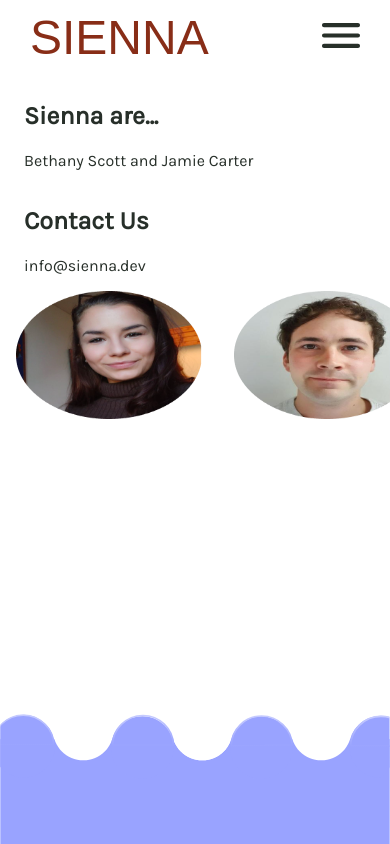
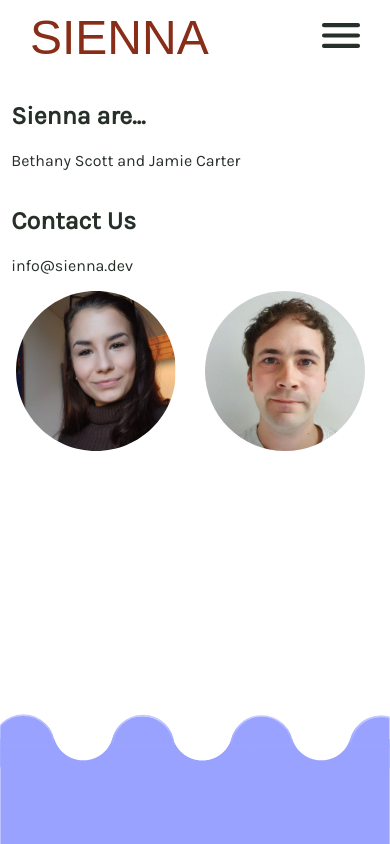
Before and after one commit to sienna-development/sienna-website, a Next.js app: page /contact in a window 390 px wide. Shown: the top 844 px of the page. Built offline with nearby package versions, Linux system fonts and the light colour scheme; a web font is replaced by a local one.

Commit message:
Improve responsivity of contacts page with svg files - still needs for small iphone..

```diff
--- a/pages/contact.js
+++ b/pages/contact.js
@@ -17,8 +17,8 @@ export default function Contact() {
             </div>
 
             <div className={styles.images}>
-              <img src="/images/bs-profile.png" />
-              <img src="/images/jc-profile.png" className={styles.jcImg}/>
+              <img src="/images/bs-profile.svg" />
+              <img src="/images/jc-profile.svg" className={styles.jcImg}/>
             </div>
         </div>
         <img src="/images/waves.svg" className={styles.waves}/>
--- a/styles/contact.module.css
+++ b/styles/contact.module.css
@@ -46,7 +46,7 @@
 
 @media only screen and (max-width: 1140px) {
   .info {
-    left: 1rem;
+    left: 0.2rem;
     flex-direction: column;
     top: 5rem;
   }
@@ -64,10 +64,10 @@
     display: flex;
     flex-direction: row;
     margin: 0;
-    height: 10rem;
+    height: 15rem;
   }
   .jcImg {
-    margin-left: 1.5rem;
+    margin-left: 1rem;
   }
   .email, .who {
     margin-left: 0.5rem;
@@ -76,9 +76,9 @@
 
 @media only screen and (min-width: 300px) {
   .images {
-    height: 8rem;
+    height: 10rem;
   }
   .jcImg {
-    margin-left: 2rem;
+    margin-left: 0.2rem;
   }
 }
```
